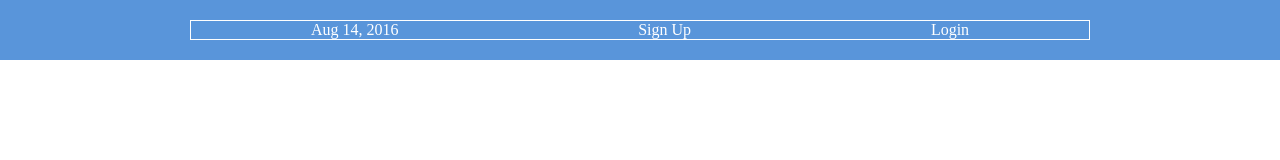
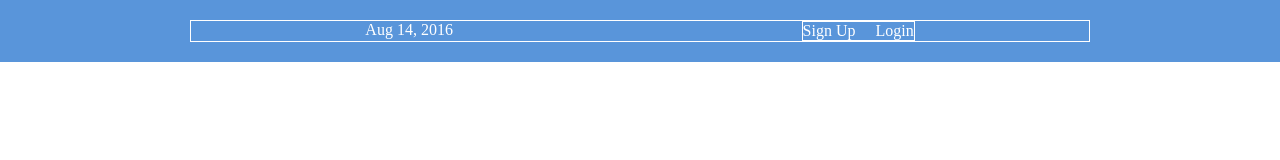
Before and after one commit to loveisgala/css-flexbox, a plain HTML site: page index.html in a window 1280 px wide. Drawn offline with Linux system fonts and the light colour scheme.

Commit message:
grouping flex items

```diff
--- a/index.html
+++ b/index.html
@@ -11,8 +11,10 @@
     <div class='menu-container'>
         <nav class='menu'>
             <div class='date'>Aug 14, 2016</div>
-            <div class='signup'>Sign Up</div>
-            <div class='login'>Login</div>
+            <div class="links">
+                <div class='signup'>Sign Up</div>
+                <div class='login'>Login</div>
+            </div>
         </nav>
     </div>
 </body>
--- a/styles.css
+++ b/styles.css
@@ -20,3 +20,14 @@
     /* For debugging */
     width: 900px;
 }
+
+.links {
+    border: 1px solid #fff;
+    /* For debugging */
+    display: flex;
+    justify-content: flex-end;
+}
+
+.login {
+    margin-left: 20px;
+}
```
